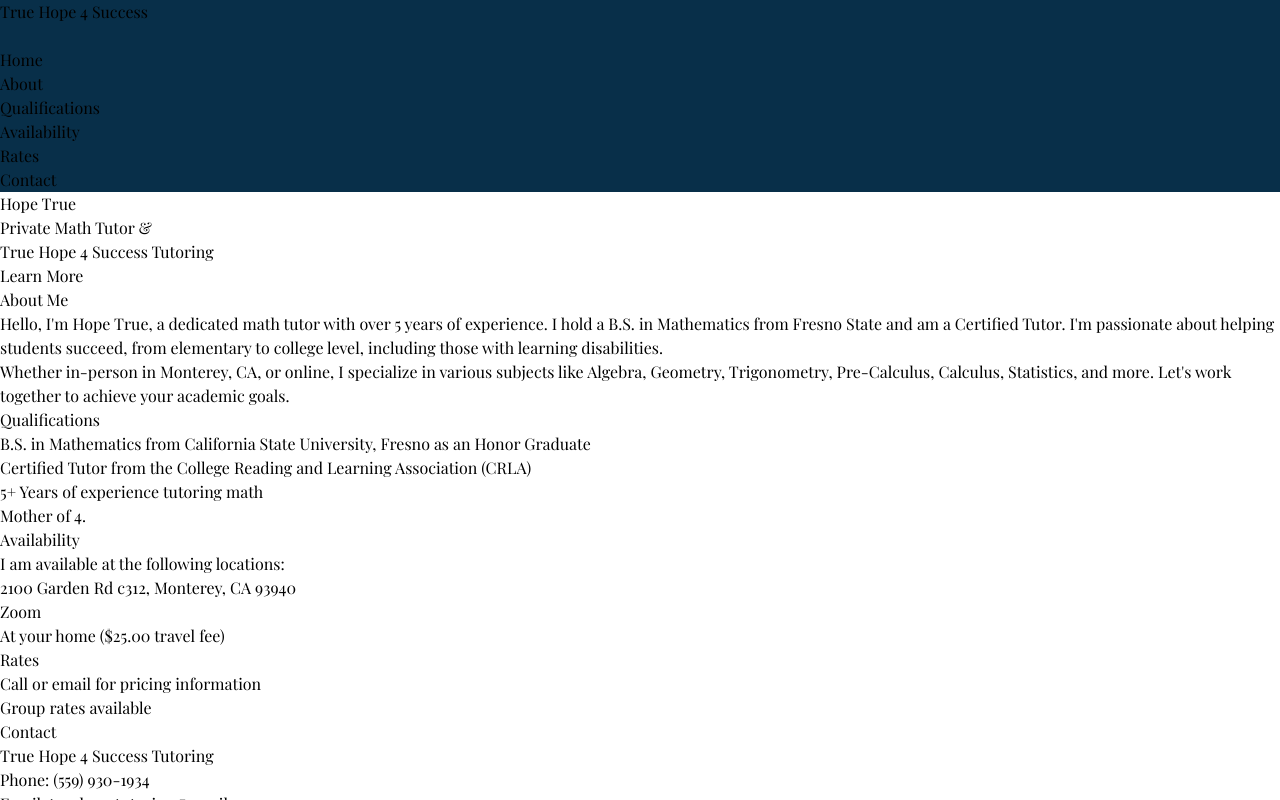
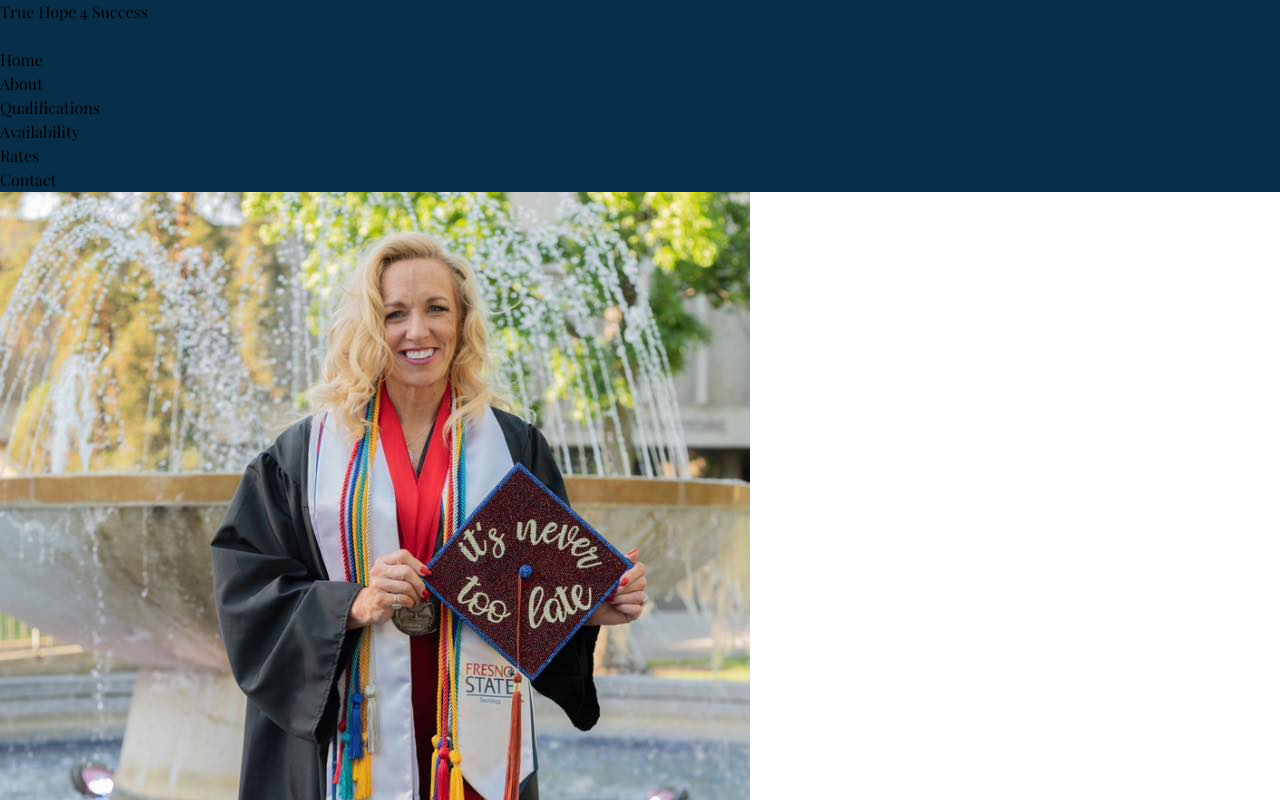
Before and after one commit to milliorn/true-hope-tutoring, a React app: page / in a window 1280 px wide. Shown: the top 800 px of the page. Built offline with nearby package versions, Linux system fonts and the light colour scheme; the HTML template or start-up script is replaced by a standard one.

Commit message:
home image

```diff
--- a/src/App.tsx
+++ b/src/App.tsx
@@ -109,28 +109,33 @@ function App() {
       </nav>
 
       {/* Centered Content */}
-      <section className="w-full md:w-4/5 bg-sky-100 h-screen flex justify-center items-center p-8">
+      <main className="w-full md:w-4/5 bg-sky-100 h-screen flex justify-center items-center p-8">
         {/* Main content goes here */}
         <div className="text-center">
-          <h1 className="text-5xl font-bold">
+          <img
+            src="../public/home_grad.jpg"
+            alt="Your Portrait"
+            className="rounded-full w-52 h-52 object-cover mx-auto mt-16"
+          />
+          <h1 className="text-5xl font-bold pt-4">
             {NAME_FIRST} <span className="text-sky-400">{NAME_LAST}</span>
           </h1>
           <h2 className="text-2xl font-bold capitalize pt-4">
             Private <span className="text-sky-400">Math</span> Tutor{" "}
             <span className="text-sky-400">&amp;</span>
           </h2>
-          <h3 className="font-bold capitalize text-center pt-4 text-lg">
+          <h3 className="font-bold capitalize text-center pt-2 text-lg">
             True Hope <span className="text-sky-400">4</span> Success Tutoring
           </h3>
           {/* Learn More Button */}
           <button
             onClick={scrollToAbout}
-            className="bg-blue-500 hover:bg-blue-600 text-white font-semibold py-2 px-4 rounded-full shadow-md transition duration-1000 ease-in-out inline-block m-4"
+            className="bg-blue-500 hover:bg-blue-600 text-white font-semibold py-2 px-4 rounded-full shadow-md transition duration-1000 ease-in-out inline-block my-4"
           >
             Learn More
           </button>
         </div>
-      </section>
+      </main>
 
       {/* About Section */}
       <section id="about" className="bg-sky-50 py-16 text-sky-900">
```
Also changed, not shown: public/home_grad.jpg (renamed from src/assets/352929540_10227886528816091_5385500471978470572_n.jpg).
